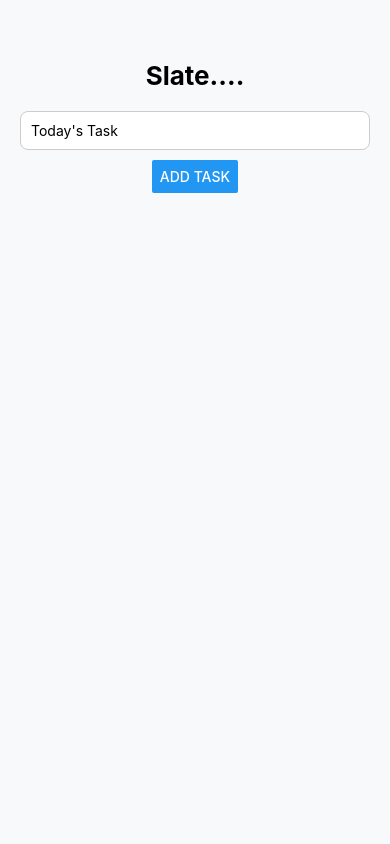
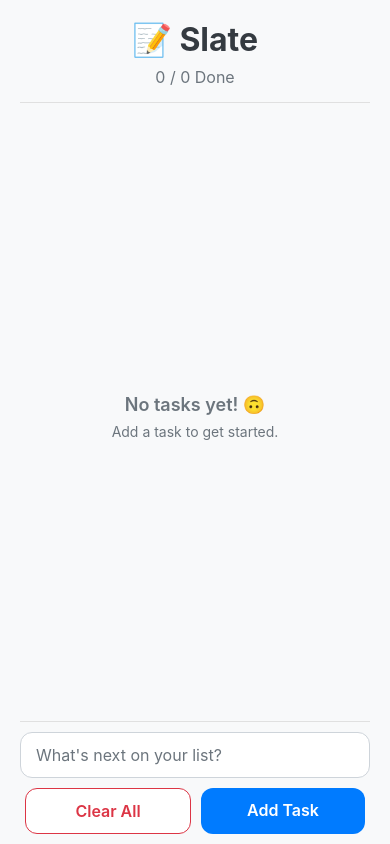
Before and after one commit to CodeMaverick-143/APK-Project, a React Native app: screen / in a window 390 px wide. Built offline with nearby package versions, Linux system fonts and the light colour scheme.

Commit message:
Update App.js

```diff
--- a/App.js
+++ b/App.js
@@ -1,76 +1,278 @@
 import { StatusBar } from 'expo-status-bar';
-import { StyleSheet, Text, View, TextInput, Button, FlatList } from 'react-native';
+import {
+  StyleSheet,
+  Text,
+  View,
+  TextInput,
+  TouchableOpacity,
+  FlatList,
+  SafeAreaView,
+  KeyboardAvoidingView,
+  Platform,
+  Keyboard,
+  Alert
+} from 'react-native';
 import { useState } from 'react';
+
+const COLORS = {
+  primary: '#007bff',
+  primaryMuted: '#e7f3ff',
+  danger: '#dc3545',
+  dangerMuted: '#f8d7da',
+  light: '#f8f9fa',
+  dark: '#343a40',
+  gray: '#6c757d',
+  white: '#ffffff',
+};
+
+const TaskItem = ({ task, onToggle, onDelete }) => {
+  return (
+    <View style={styles.taskContainer}>
+      <TouchableOpacity onPress={onToggle} style={styles.taskWrapper}>
+        <View style={[styles.checkbox, task.completed && styles.checkboxChecked]}>
+          {task.completed && <Text style={styles.checkmark}>✓</Text>}
+        </View>
+        <Text style={[styles.taskText, task.completed && styles.taskTextCompleted]}>
+          {task.text}
+        </Text>
+      </TouchableOpacity>
+      <TouchableOpacity onPress={onDelete} style={styles.deleteButton}>
+        <Text style={styles.deleteButtonText}>🗑️</Text>
+      </TouchableOpacity>
+    </View>
+  );
+};
 
 export default function App() {
   const [task, setTask] = useState('');
   const [tasks, setTasks] = useState([]);
 
   const addTask = () => {
-    if (task.trim() === '') return;
-    setTasks([...tasks, task]);
+    if (task.trim() === '') {
+      Alert.alert('Empty Task', 'Please enter a task before adding.');
+      return;
+    }
+    setTasks([...tasks, { id: Date.now().toString(), text: task, completed: false }]);
     setTask('');
+    Keyboard.dismiss();
   };
 
+  const toggleTask = (id) => {
+    setTasks(tasks.map(t => t.id === id ? { ...t, completed: !t.completed } : t));
+  };
+
+  const deleteTask = (id) => {
+    setTasks(tasks.filter(t => t.id !== id));
+  };
+
+  const clearAll = () => {
+    if (tasks.length > 0) {
+      Alert.alert(
+        'Confirm Clear',
+        'Are you sure you want to delete all tasks?',
+        [
+          { text: 'Cancel', style: 'cancel' },
+          { text: 'Clear All', onPress: () => setTasks([]), style: 'destructive' },
+        ],
+        { cancelable: true }
+      );
+    }
+  };
+
+  const renderEmptyComponent = () => (
+    <View style={styles.emptyContainer}>
+      <Text style={styles.emptyText}>No tasks yet! 🙃</Text>
+      <Text style={styles.emptySubText}>Add a task to get started.</Text>
+    </View>
+  );
+
   return (
-    <View style={styles.container}>
-      <Text style={styles.heading}>Slate....</Text>
-
-      <TextInput
-        style={styles.input}
-        placeholder="Today's Task"
-        value={task}
-        onChangeText={setTask}
-      />
-
-      <Button title="Add Task" onPress={addTask} />
+    <SafeAreaView style={styles.safeArea}>
+      <KeyboardAvoidingView
+        behavior={Platform.OS === 'ios' ? 'padding' : 'height'}
+        style={styles.container}
+      >
+        <StatusBar style="dark" />
+        <View style={styles.header}>
+          <Text style={styles.heading}>📝 Slate</Text>
+          <Text style={styles.counter}>
+            {tasks.filter(t => t.completed).length} / {tasks.length} Done
+          </Text>
+        </View>
 
         <FlatList
           style={styles.list}
           data={tasks}
-        keyExtractor={(item, index) => index.toString()}
+          keyExtractor={(item) => item.id}
           renderItem={({ item }) => (
-          <Text style={styles.taskItem}>• {item}</Text>
+            <TaskItem task={item} onToggle={() => toggleTask(item.id)} onDelete={() => deleteTask(item.id)} />
           )}
+          ListEmptyComponent={renderEmptyComponent}
+          contentContainerStyle={{ flexGrow: 1 }}
         />
 
-      <StatusBar style="auto" />
+        <View style={styles.footer}>
+          <TextInput
+            style={styles.input}
+            placeholder="What's next on your list?"
+            placeholderTextColor={COLORS.gray}
+            value={task}
+            onChangeText={setTask}
+          />
+          <View style={styles.buttonRow}>
+            <TouchableOpacity style={[styles.button, styles.clearButton]} onPress={clearAll}>
+              <Text style={[styles.buttonText, styles.clearButtonText]}>Clear All</Text>
+            </TouchableOpacity>
+            <TouchableOpacity style={[styles.button, styles.addButton]} onPress={addTask}>
+              <Text style={styles.buttonText}>Add Task</Text>
+            </TouchableOpacity>
           </View>
+        </View>
+      </KeyboardAvoidingView>
+    </SafeAreaView>
   );
 }
 
 const styles = StyleSheet.create({
+  safeArea: {
+    flex: 1,
+    backgroundColor: COLORS.light,
+  },
   container: {
     flex: 1,
-    backgroundColor: '#f8f9fa',
-    alignItems: 'center',
-    justifyContent: 'flex-start',
-    paddingTop: 60,
     paddingHorizontal: 20,
+    backgroundColor: COLORS.light,
+  },
+  header: {
+    paddingTop: 20,
+    paddingBottom: 15,
+    borderBottomWidth: 1,
+    borderBottomColor: '#e0e0e0'
   },
   heading: {
-    fontSize: 26,
+    fontSize: 32,
     fontWeight: 'bold',
-    marginBottom: 20,
+    color: COLORS.dark,
+    textAlign: 'center',
+  },
+  counter: {
+    fontSize: 16,
+    color: COLORS.gray,
+    textAlign: 'center',
+    marginTop: 8,
+  },
+  list: {
+    flex: 1,
+    marginTop: 10,
+  },
+  footer: {
+    paddingVertical: 10,
+    borderTopWidth: 1,
+    borderTopColor: '#e0e0e0',
   },
   input: {
-    width: '100%',
+    backgroundColor: COLORS.white,
     borderWidth: 1,
-    borderColor: '#ccc',
-    padding: 10,
+    borderColor: '#ced4da',
+    paddingHorizontal: 15,
+    paddingVertical: 12,
+    borderRadius: 12,
+    fontSize: 16,
     marginBottom: 10,
-    borderRadius: 8,
-    backgroundColor: '#fff',
   },
-  list: {
-    marginTop: 20,
-    width: '100%',
+  buttonRow: {
+    flexDirection: 'row',
+    justifyContent: 'space-between',
   },
-  taskItem: {
+  button: {
+    paddingVertical: 12,
+    borderRadius: 12,
+    alignItems: 'center',
+    flex: 1,
+    marginHorizontal: 5,
+  },
+  buttonText: {
+    color: COLORS.white,
     fontSize: 16,
-    padding: 10,
-    marginVertical: 4,
-    backgroundColor: '#e9ecef',
+    fontWeight: '600',
+  },
+  addButton: {
+    backgroundColor: COLORS.primary,
+  },
+  clearButton: {
+    backgroundColor: COLORS.white,
+    borderWidth: 1,
+    borderColor: COLORS.danger,
+  },
+  clearButtonText: {
+    color: COLORS.danger,
+  },
+  taskContainer: {
+    flexDirection: 'row',
+    alignItems: 'center',
+    backgroundColor: COLORS.white,
+    padding: 15,
+    marginVertical: 6,
+    borderRadius: 12,
+    shadowColor: '#000',
+    shadowOffset: { width: 0, height: 2 },
+    shadowOpacity: 0.08,
+    shadowRadius: 4,
+    elevation: 3,
+  },
+  taskWrapper: {
+    flex: 1,
+    flexDirection: 'row',
+    alignItems: 'center',
+  },
+  checkbox: {
+    width: 24,
+    height: 24,
     borderRadius: 6,
+    borderWidth: 2,
+    borderColor: COLORS.primary,
+    marginRight: 15,
+    justifyContent: 'center',
+    alignItems: 'center',
+  },
+  checkboxChecked: {
+    backgroundColor: COLORS.primary,
+  },
+  checkmark: {
+    color: COLORS.white,
+    fontSize: 14,
+    fontWeight: 'bold'
+  },
+  taskText: {
+    fontSize: 16,
+    color: COLORS.dark,
+    flexShrink: 1,
+  },
+  taskTextCompleted: {
+    textDecorationLine: 'line-through',
+    color: COLORS.gray,
+  },
+  deleteButton: {
+    paddingHorizontal: 10,
+    paddingVertical: 5,
+  },
+  deleteButtonText: {
+    fontSize: 20,
+  },
+  emptyContainer: {
+    flex: 1,
+    justifyContent: 'center',
+    alignItems: 'center',
+    padding: 20,
+  },
+  emptyText: {
+    fontSize: 18,
+    fontWeight: '600',
+    color: COLORS.gray,
+  },
+  emptySubText: {
+    fontSize: 14,
+    color: COLORS.gray,
+    marginTop: 8,
   },
 });
```
Lines whose indentation alone changed are shown as unchanged.
